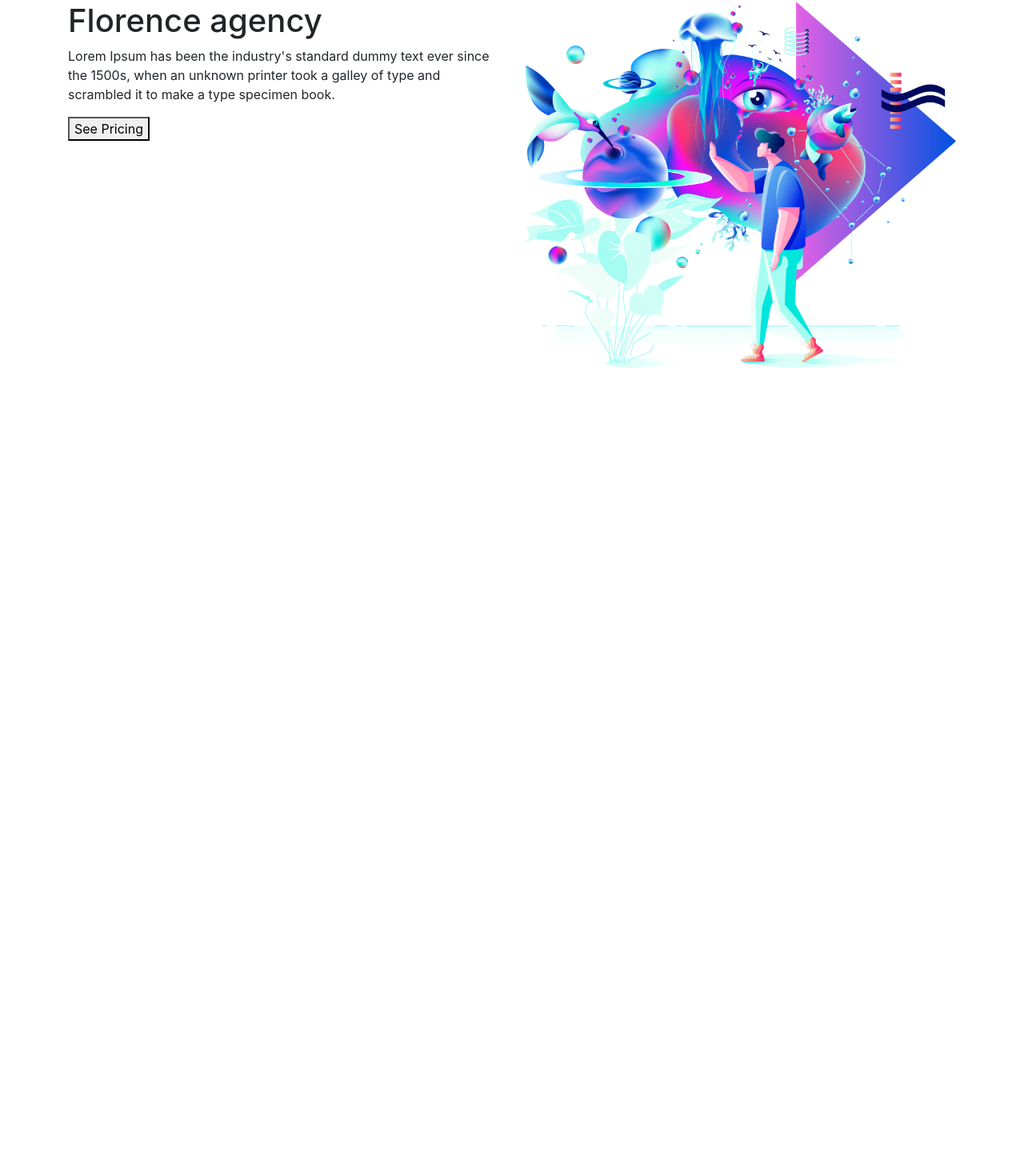
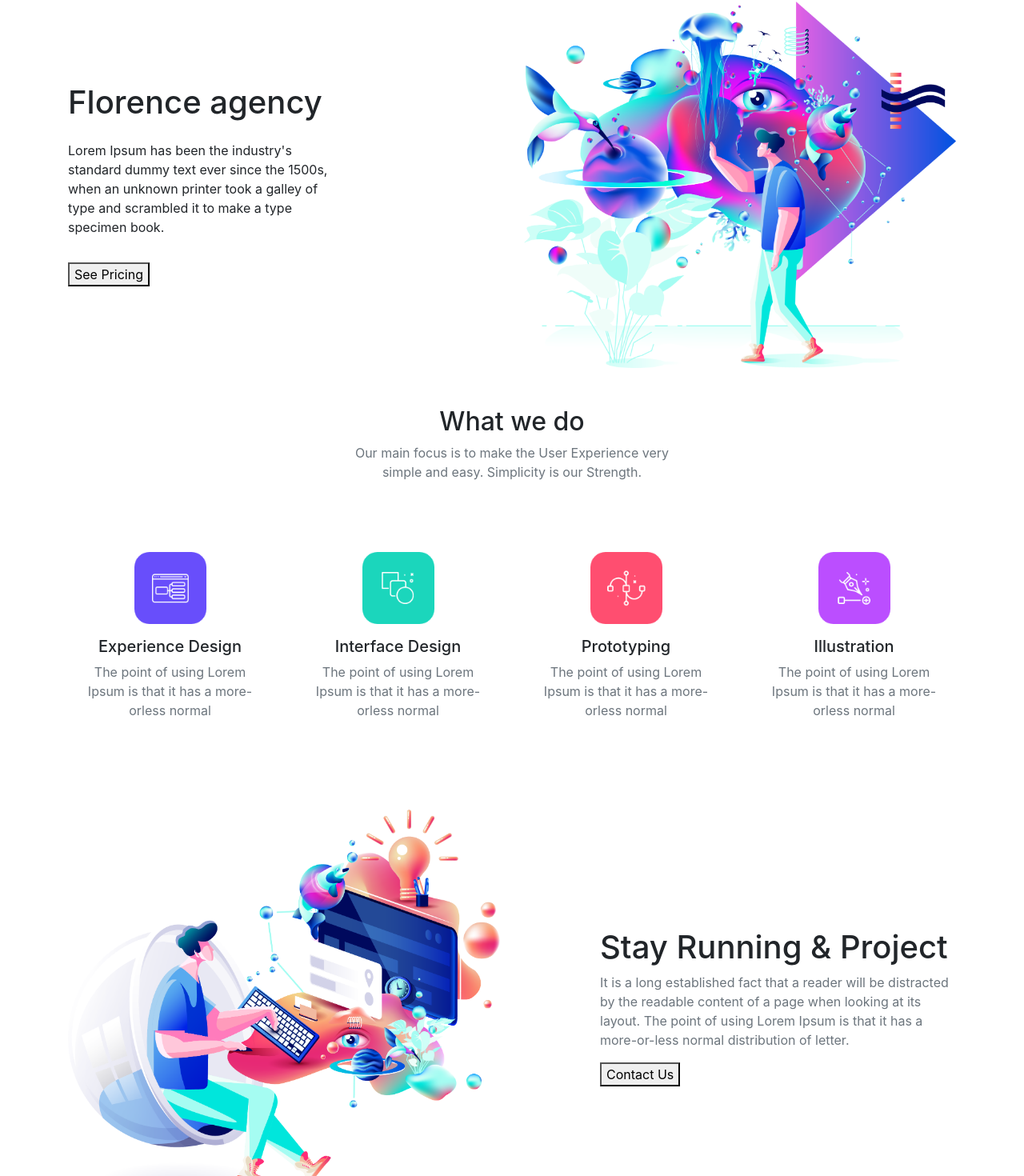
Before and after one commit to Iftesum-Zami/athena-design, a React (Create React App) app: page / in a window 1280 px wide. Shown: the part 93-1563 px from the top of the page at 80% size. Before the commit the page ends 800 px from the top, so only its background shows below. Built offline with nearby package versions, Linux system fonts and the light colour scheme.

Commit message:
2nd commit

```diff
--- a/src/App.js
+++ b/src/App.js
@@ -3,13 +3,16 @@ import 'bootstrap/dist/css/bootstrap.css';
 import './App.css';
 import Navbar from './Components/Navbar/Navbar';
 import Header from './Components/Header/Header';
+import WhatWeDo from './Components/WhatWeDo/WhatWeDo';
+import StayRunning from './Components/StayRunning/StayRunning';
 
 function App() {
   return (
     <div>
       <Navbar />
       <Header />
-
+      <WhatWeDo />
+      <StayRunning />
     </div>
   );
 }
--- a/src/Components/Header/Header.js
+++ b/src/Components/Header/Header.js
@@ -5,11 +5,14 @@ const Header = () => {
     return (
         <div className="container">
             <div className="row">
-                <div className="col-md-6">
-                    <h1>Florence agency</h1>
-                    <p>Lorem Ipsum has been the industry's standard dummy text ever since the 1500s, when an unknown printer took a galley of type and scrambled it to make a type specimen book.</p>
-                    <button>See Pricing</button>
+                <div className="col-md-4 d-flex align-items-center">
+                    <div>
+                        <h1 className="pb-3">Florence agency</h1>
+                        <p className="pb-3">Lorem Ipsum has been the industry's standard dummy text ever since the 1500s, when an unknown printer took a galley of type and scrambled it to make a type specimen book.</p>
+                        <button>See Pricing</button>
+                    </div>
                 </div>
+                <div className="col-md-2"></div>
                 <div className="col-md-6">
                     <img src={headerImg} className="img-fluid" alt=""/>
                 </div>
--- /dev/null
+++ b/src/Components/StayRunning/StayRunning.js
@@ -0,0 +1,29 @@
+import React from 'react';
+import image from '../../images/middle-image.png'
+
+const StayRunning = () => {
+    return (
+        <div className="container">
+            <div className="row">
+                <div className="col-md-6">
+                    <img src={image} className="img-fluid" alt=""/>
+                </div>
+                <div className="col-md-1"></div>
+                <div className="col-md-5 d-flex align-items-center">
+                    <div>
+                        <h1>Stay Running & Project</h1>
+                        <p className="text-secondary">
+                            It is a long established fact that a reader will be distracted by the
+                            readable content of a page when looking at its layout. The point of
+                            using Lorem Ipsum is that it has a more-or-less normal distribution
+                            of letter.
+                        </p>
+                        <button>Contact Us</button>
+                    </div>
+                </div>
+            </div>
+        </div>
+    );
+};
+
+export default StayRunning;
--- /dev/null
+++ b/src/Components/WhatWeDo/WhatWeDo.js
@@ -0,0 +1,46 @@
+import React from 'react';
+import image1 from '../../images/Group201.png';
+import image2 from '../../images/Group202.png';
+import image3 from '../../images/Group203.png';
+import image4 from '../../images/Group204.png';
+import WhatWeDoCard from '../WhatWeDoCard/WhatWeDoCard';
+
+const cardInfo = [
+    {
+        img: image1,
+        title: 'Experience Design',
+        description: 'The point of using Lorem Ipsum is that it has a more-orless normal'
+    },
+    {
+        img: image2,
+        title: 'Interface Design',
+        description: 'The point of using Lorem Ipsum is that it has a more-orless normal'
+    },
+    {
+        img: image3,
+        title: 'Prototyping',
+        description: 'The point of using Lorem Ipsum is that it has a more-orless normal'
+    },
+    {
+        img: image4,
+        title: 'Illustration',
+        description: 'The point of using Lorem Ipsum is that it has a more-orless normal'
+    }
+]
+
+const WhatWeDo = () => {
+    return (
+        <div className="container pt-5 pb-5">
+            <h2 className="text-center">What we do</h2>
+            <p className="text-secondary text-center">Our main focus is to make the User Experience very <br/> simple and easy. Simplicity is our Strength.</p>
+
+            <div className="row pt-5">
+                {
+                    cardInfo.map(info => <WhatWeDoCard info={info}></WhatWeDoCard>)
+                }
+            </div>
+        </div>
+    );
+};
+
+export default WhatWeDo;
--- /dev/null
+++ b/src/Components/WhatWeDoCard/WhatWeDoCard.css
@@ -0,0 +1,5 @@
+ .WhatWeDoCard:hover{
+    border-top-left-radius: 30%;
+    border-bottom-right-radius: 30%;
+    box-shadow: 5px 5px 5px 5px lightgray;
+}
--- /dev/null
+++ b/src/Components/WhatWeDoCard/WhatWeDoCard.js
@@ -0,0 +1,18 @@
+import React from 'react';
+import './WhatWeDoCard.css';
+
+const WhatWeDoCard = ({info}) => {
+    return (
+        <div className="col-md-3 p-4 mb-4 WhatWeDoCard">
+            <div>
+                <div className="d-flex justify-content-center pb-3">
+                    <img style={{width: '90px'}} src={info.img} alt=""/>
+                </div>
+                <h5 className="text-center">{info.title}</h5>
+                <p className="text-secondary text-center">{info.description}</p>
+            </div>
+        </div>
+    );
+};
+
+export default WhatWeDoCard;
```
